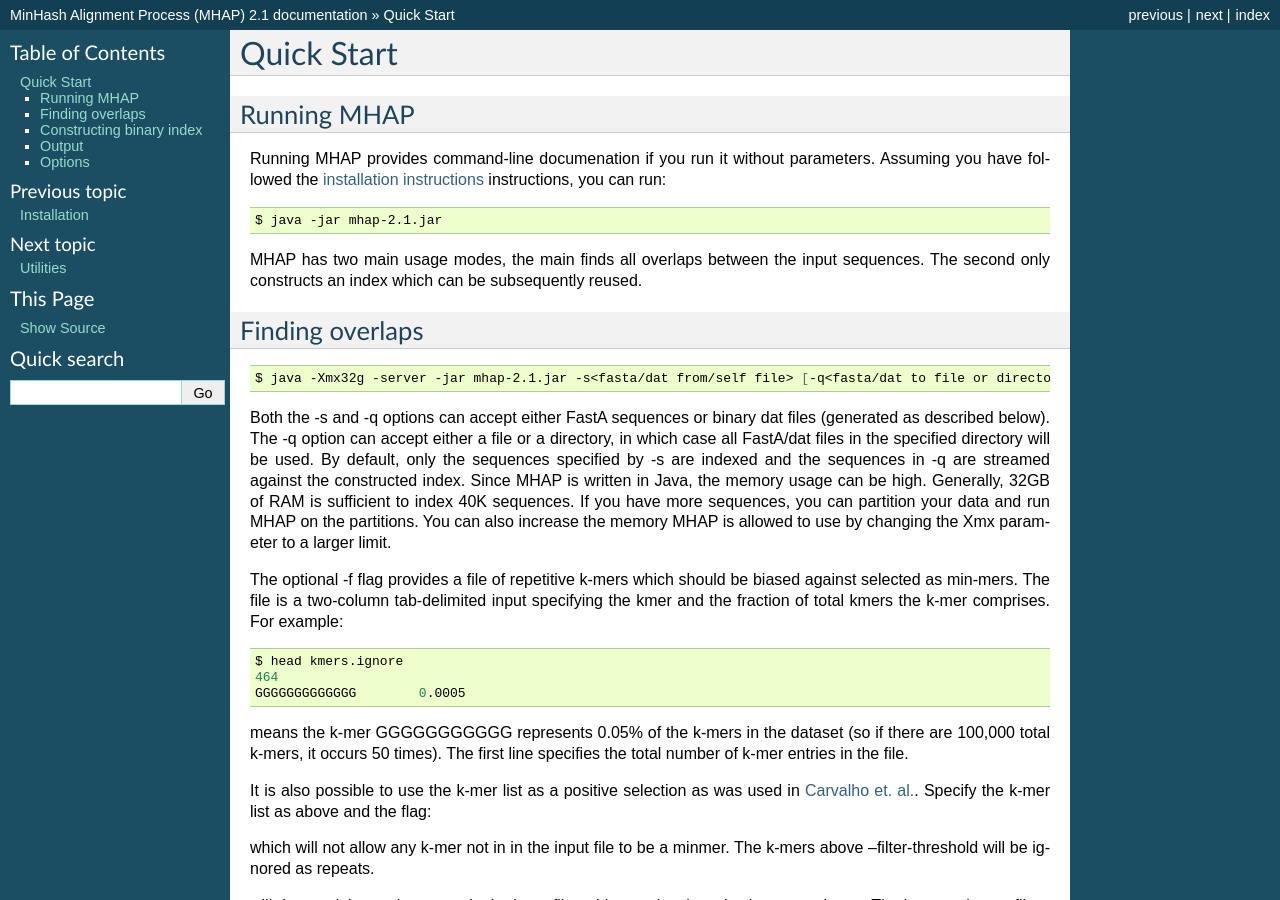
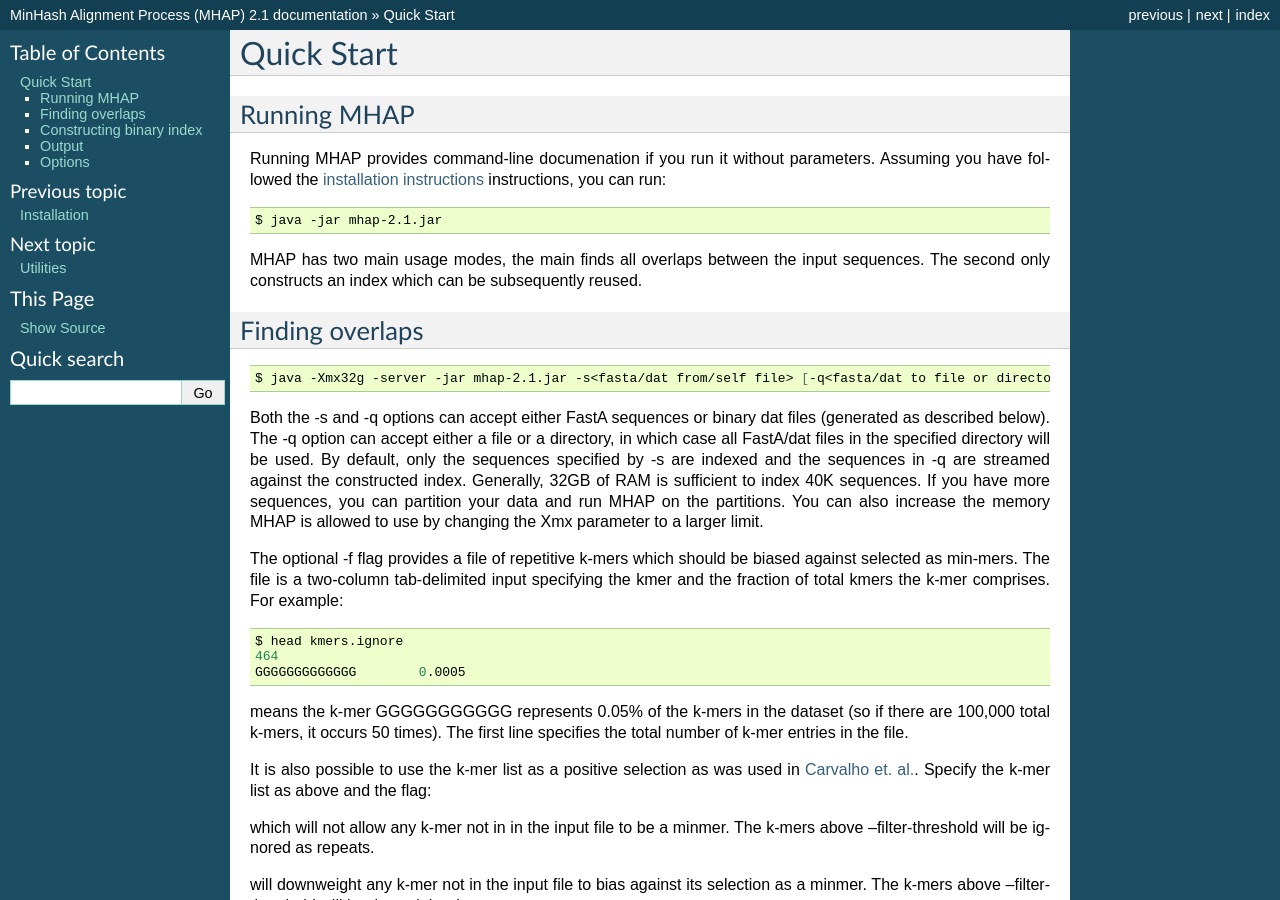
Before and after one commit to marbl/MHAP, a Sphinx documentation site: the page built from docs/source/quickstart.rst, in a window 1280 px wide and 900 px high. Built offline with Sphinx 7.4.7, drawn with Linux system fonts in a browser that asks for light colours.

Commit message:
Update quickstart.rst

```diff
--- a/docs/source/quickstart.rst
+++ b/docs/source/quickstart.rst
@@ -20,7 +20,7 @@ Finding overlaps
 
    $ java -Xmx32g -server -jar mhap-2.1.jar -s<fasta/dat from/self file> [-q<fasta/dat to file or directory>] [-f<kmer filter list, must be sorted>]
 
-Both the -s and -q options can accept either FastA sequences or binary dat files (generated as described below). The -q option can accept either a file or a directory, in which case all FastA/dat files in the specified directory will be used. By default, only the sequences specified by -s are indexed and the sequences in -q are streamed against the constructed index. Since MHAP is written in Java, the memory usage can be high. Generally, 32GB of RAM is sufficient to index 40K sequences. If you have more sequences, you can partition your data and run MHAP on the partitions. You can also increase the memory MHAP is allowed to use by changing the Xmx parameter to a larger limit.
+Both the -s and -q options can accept either FastA sequences or binary dat files (generated as described below). The -q option can accept either a file or a directory, in which case all FastA/dat files in the specified directory will be used. By default, only the sequences specified by -s are indexed and the sequences in -q are streamed against the constructed index. Generally, 32GB of RAM is sufficient to index 40K sequences. If you have more sequences, you can partition your data and run MHAP on the partitions. You can also increase the memory MHAP is allowed to use by changing the Xmx parameter to a larger limit.
 
 The optional -f flag provides a file of repetitive k-mers which should be biased against selected as min-mers. The file is a two-column tab-delimited input specifying the kmer and the fraction of total kmers the k-mer comprises. For example:
 
```
